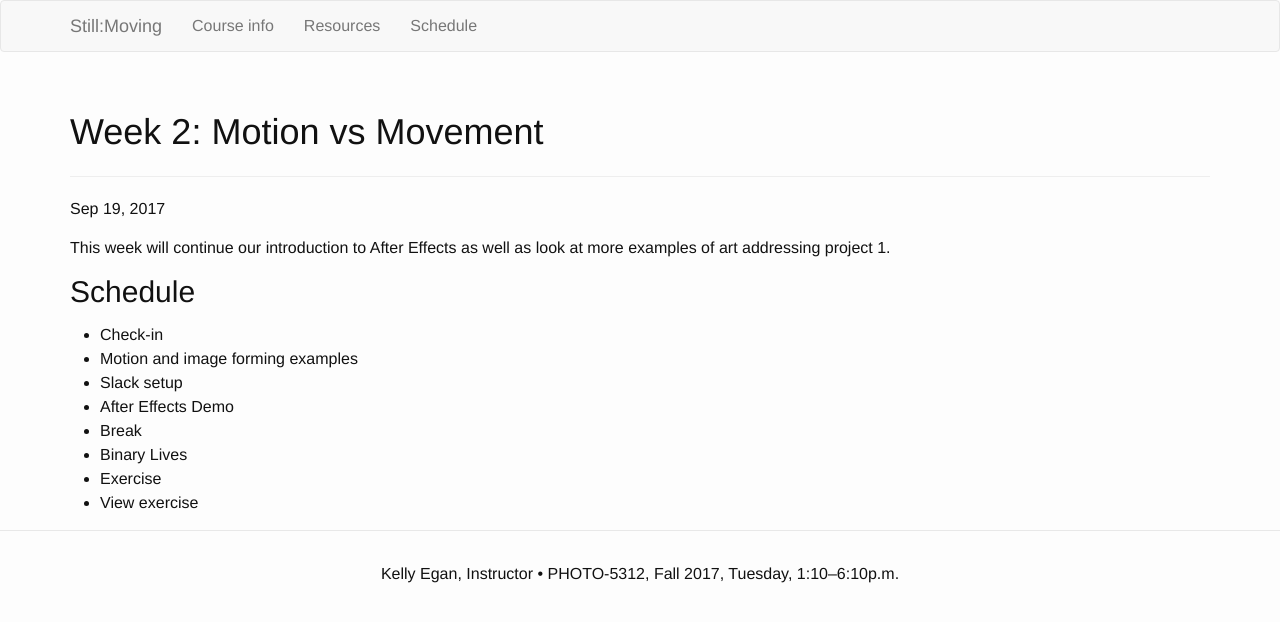
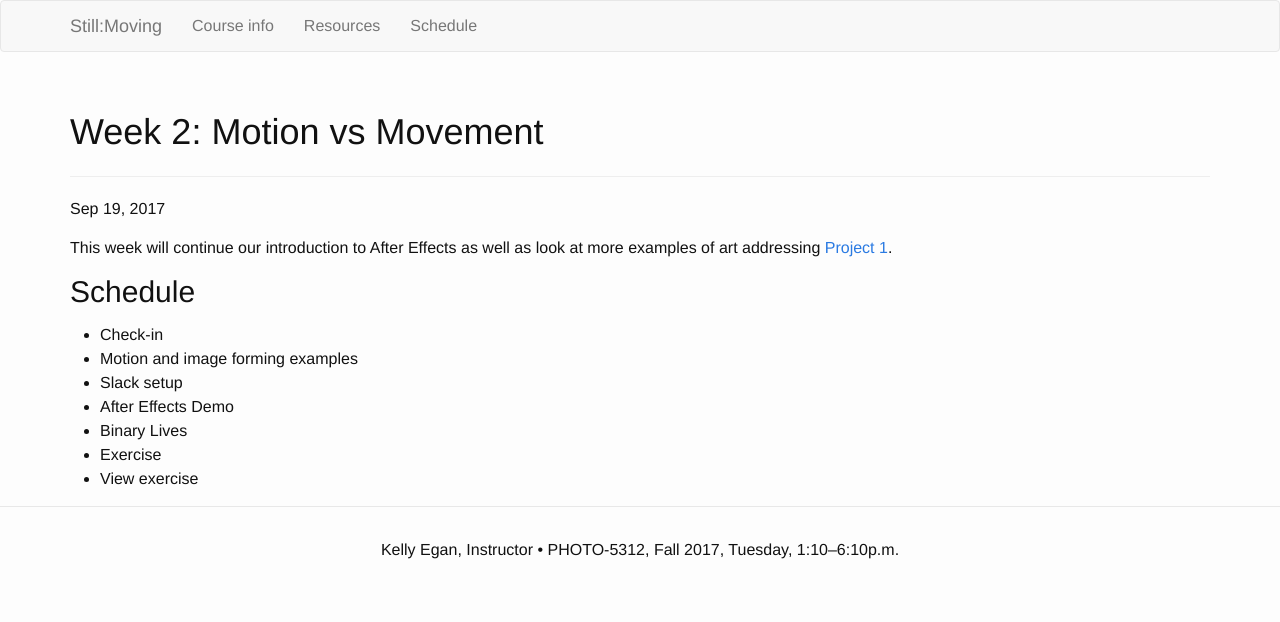
Before and after one commit to kellyegan/StillMoving, a Jekyll site: the page built from _posts/2017-09-19-motion_movement.md, in a window 1280 px wide. Shown: the top 622 px of the page. Built offline with Jekyll 4.4.1, drawn with Linux system fonts in a browser that asks for light colours; part of the change alters nothing that is shown.

```diff
--- a/_posts/2017-09-19-motion_movement.md
+++ b/_posts/2017-09-19-motion_movement.md
@@ -5,7 +5,7 @@ date:   2017-09-19
 categories: week
 ---
 
-This week will continue our introduction to After Effects as well as look at more examples of art addressing project 1.
+This week will continue our introduction to After Effects as well as look at more examples of art addressing [Project 1](/StillMoving/Assignments/Project-1.html).
 
 ## Schedule
 
@@ -13,7 +13,6 @@ This week will continue our introduction to After Effects as well as look at mor
 * Motion and image forming examples
 * Slack setup
 * After Effects Demo
-* Break
 * Binary Lives
 * Exercise
 * View exercise
```
